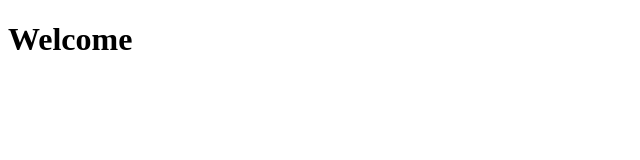
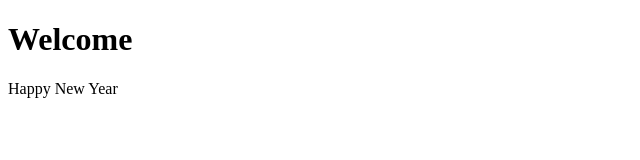
Before and after one commit to rrahul344/git-course, a plain HTML site: page index.html in a window 1280 px wide. Shown: the whole page, without its empty margins (0-640 px from the left). Drawn offline with Linux system fonts and the light colour scheme.

Commit message:
index file 1.1

```diff
--- a/index.html
+++ b/index.html
@@ -7,5 +7,6 @@
 </head>
 <body>
     <h1>Welcome</h1>
+    <p>Happy New Year</p>
 </body>
 </html>
```
